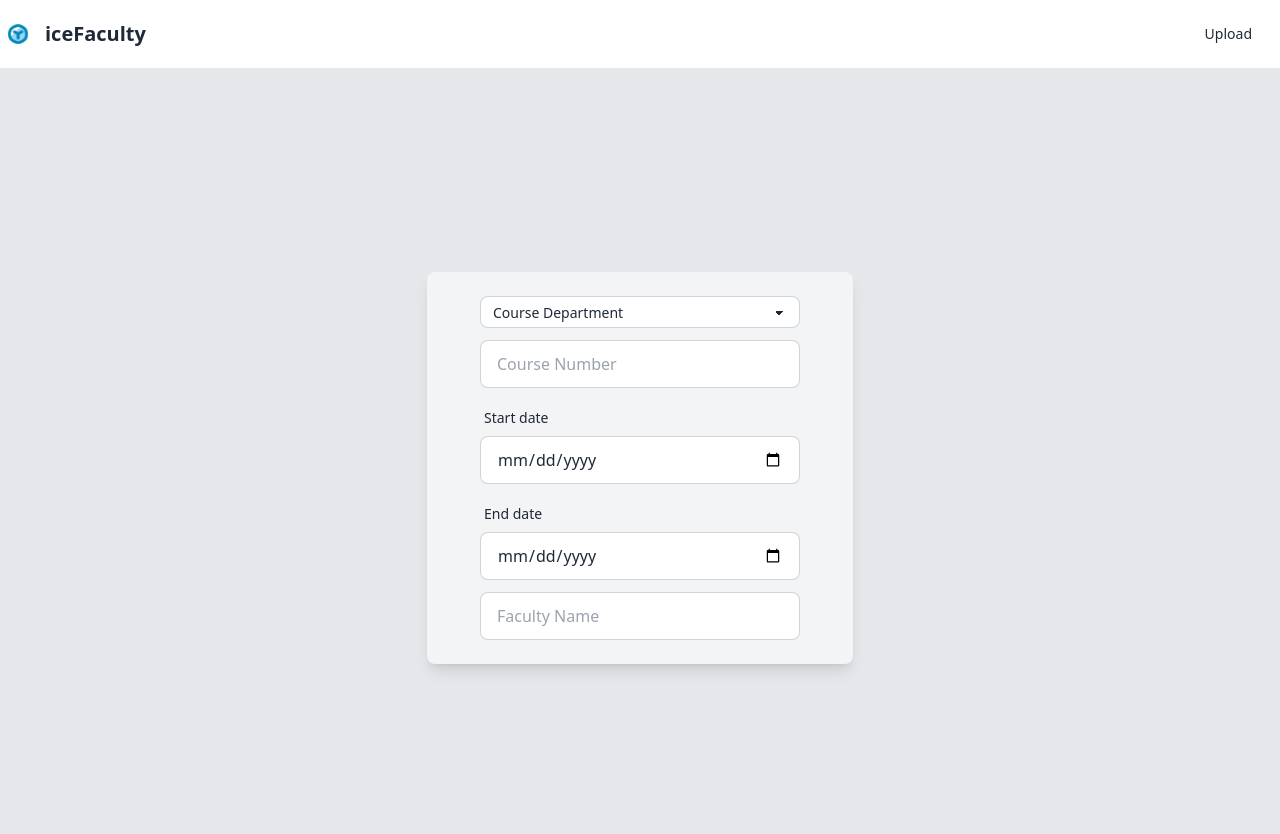
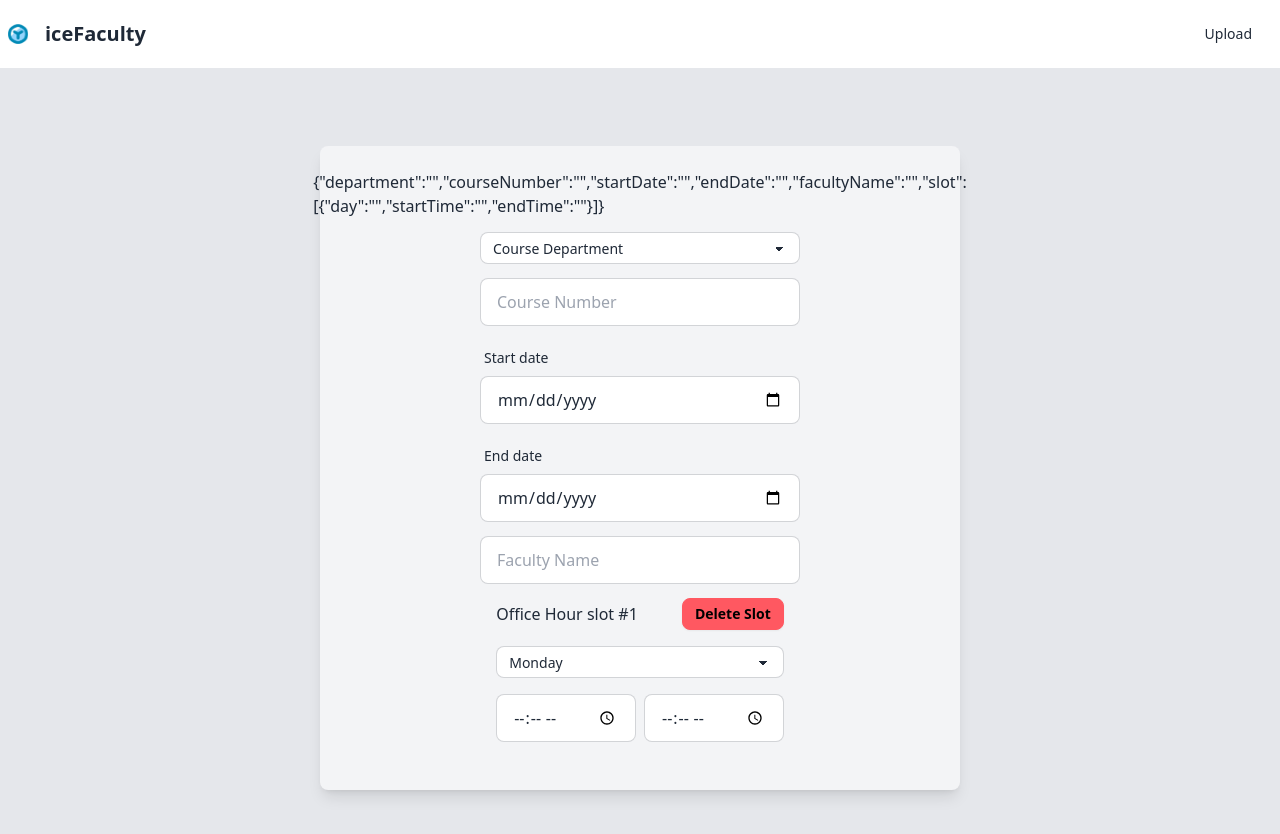
Before and after one commit to algebra2boy/Ice-Faculty, a React (Vite) app: page /upload in a window 1280 px wide. Shown: the top 834 px of the page. Built offline with nearby package versions, Linux system fonts and the light colour scheme.

Commit message:
add static office hour slot

```diff
--- a/src/pages/UploadPage.tsx
+++ b/src/pages/UploadPage.tsx
@@ -1,5 +1,11 @@
 import { departmentOptions } from '../models/departmentOptions';
 import { useState } from 'react';
+
+interface Slot {
+  day: String;
+  startTime: String;
+  endTime: String;
+}
 
 const UploadPage = () => {
 
@@ -8,7 +14,12 @@ const UploadPage = () => {
     courseNumber: "",
     startDate: "",
     endDate: "",
-    facultyName: ""
+    facultyName: "",
+    slot: [{
+      day: "",
+      startTime: "",
+      endTime: ""
+    }] as Slot[]
   });
 
   const valueHandler = (event: React.ChangeEvent<HTMLInputElement | HTMLSelectElement>) => {
@@ -18,33 +29,65 @@ const UploadPage = () => {
 
   return (
     <div className="flex justify-center items-center min-h-screen bg-gray-200">
-      <div className="mx-auto w-1/3 bg-gray-100 p-6 rounded-lg shadow-lg flex flex-col gap-3 items-center">
-
-        <select className="select select-bordered select-sm w-full max-w-xs" defaultValue={"DEFAULT"}>
+      <div className="mx-auto w-1/2 bg-gray-100 p-6 rounded-lg shadow-lg flex flex-col gap-3.5 items-center">
+        {JSON.stringify(uploadOfficeHour)}
+        <select className="select select-bordered select-sm w-full max-w-xs" defaultValue={"DEFAULT"} onChange={valueHandler} name="department">
           <option value="DEFAULT" disabled>Course Department</option>
-          {departmentOptions.map((department: string, index: number) => <option key={index}>{department}</option>)}
+          {departmentOptions.map((department: string, index: number) =>
+            <option key={index} value={department}>{department}</option>)
+          }
         </select>
 
-        <input type="text" placeholder="Course Number" className="input input-bordered w-full max-w-xs" />
+        <input type="text" placeholder="Course Number" className="input input-bordered w-full max-w-xs" onChange={valueHandler} name="courseNumber" />
 
-        <DateTextField labelName="Start date" />
+        <DateTextField labelName="Start date" onChange={valueHandler} name="startDate" />
 
-        <DateTextField labelName="End date" />
+        <DateTextField labelName="End date" onChange={valueHandler} name="endDate" />
 
-        <input type="text" placeholder="Faculty Name" className="input input-bordered w-full max-w-xs" />
+        <input type="text" placeholder="Faculty Name" className="input input-bordered w-full max-w-xs" onChange={valueHandler} name="facultyName" />
+
+        <div className="mb-6">
+
+          <div className="flex justify-between mb-4">
+            <div className="flex w-full justify-between items-center">
+              <p>Office Hour slot #1</p>
+              <button className="btn btn-error btn-sm">Delete Slot</button>
+            </div>
+          </div>
+
+          <div className="mb-4">
+            <select className="select select-bordered select-sm w-full max-w-xs" >
+              {["Monday", "Tuesday", "Wednesday", "Thursday", "Friday", "Saturday", "Sunday"].map((day, index) => (
+                <option key={index} value={day}>{day}</option>
+              ))}
+            </select>
+          </div>
+
+          <div className="flex gap-2 mb-">
+            <input type="time" className="input input-bordered w-full max-w-xs" />
+            <input type="time" className="input input-bordered w-full max-w-xs" />
+          </div>
+
+        </div>
 
       </div>
     </div>
   );
 };
 
-const DateTextField = (props: { labelName: string }) => {
+interface DateTextFieldProps {
+  labelName: string;
+  onChange: (event: React.ChangeEvent<HTMLInputElement>) => void;
+  name: string;
+}
+
+const DateTextField = (props: DateTextFieldProps) => {
   return (
     <label className="form-control w-full max-w-xs">
       <div className="label">
         <span className="label-text">{props.labelName}</span>
       </div>
-      <input type="date" placeholder="Date" className="input input-bordered w-full max-w-xs" />
+      <input type="date" placeholder="Date" className="input input-bordered w-full max-w-xs" onChange={props.onChange} name={props.name} />
     </label>
   );
 };
```
